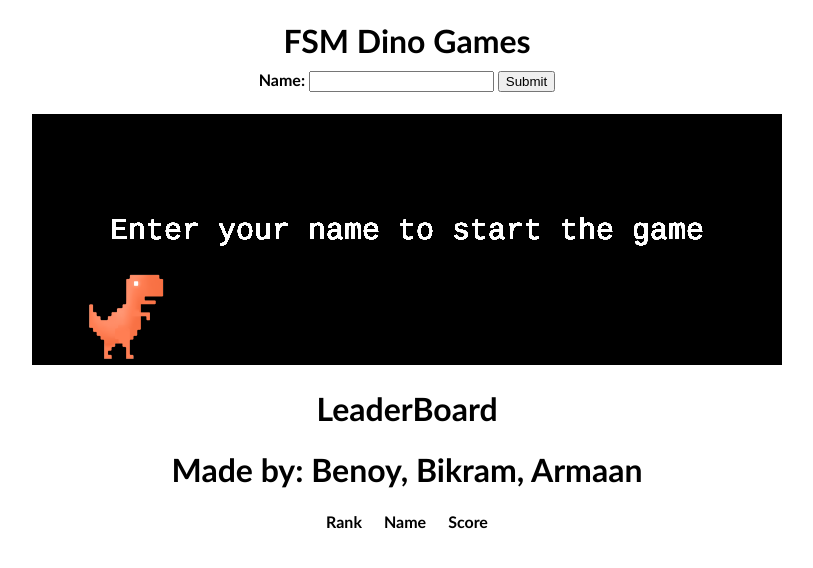
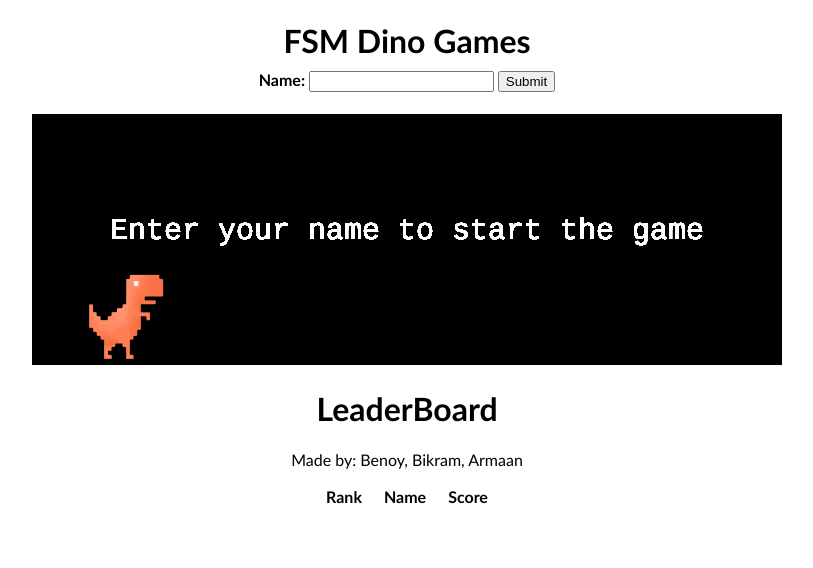
Before and after one commit to Armaan294/CSCI-312-Theory-Of-Comp, a website: page public/index.html in a window 1280 px wide. Shown: the whole page, without its empty margins (233-1046 px from the left). Drawn offline with Linux system fonts and the light colour scheme; no server answers.

Commit message:
Fix Sizing

```diff
--- a/public/index.html
+++ b/public/index.html
@@ -18,7 +18,7 @@
         </h1>
         <canvas id="board"></canvas>
         <h1>LeaderBoard</h1>
-        <h1>Made by: Benoy, Bikram, Armaan</h1>
+        <p>Made by: Benoy, Bikram, Armaan</p>
         <!-- have a dynamically updating leaderboard here -->
         <table id="leaderboard">
             <tr>
```
